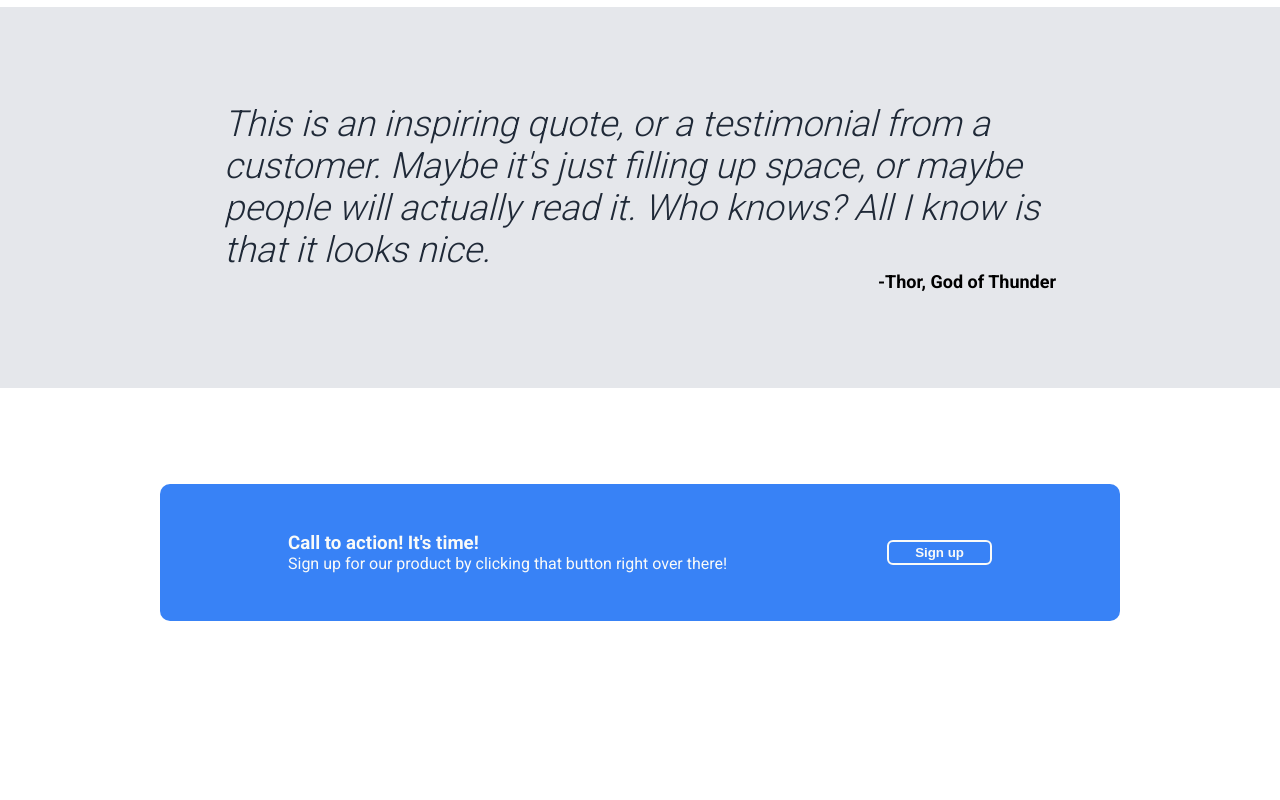
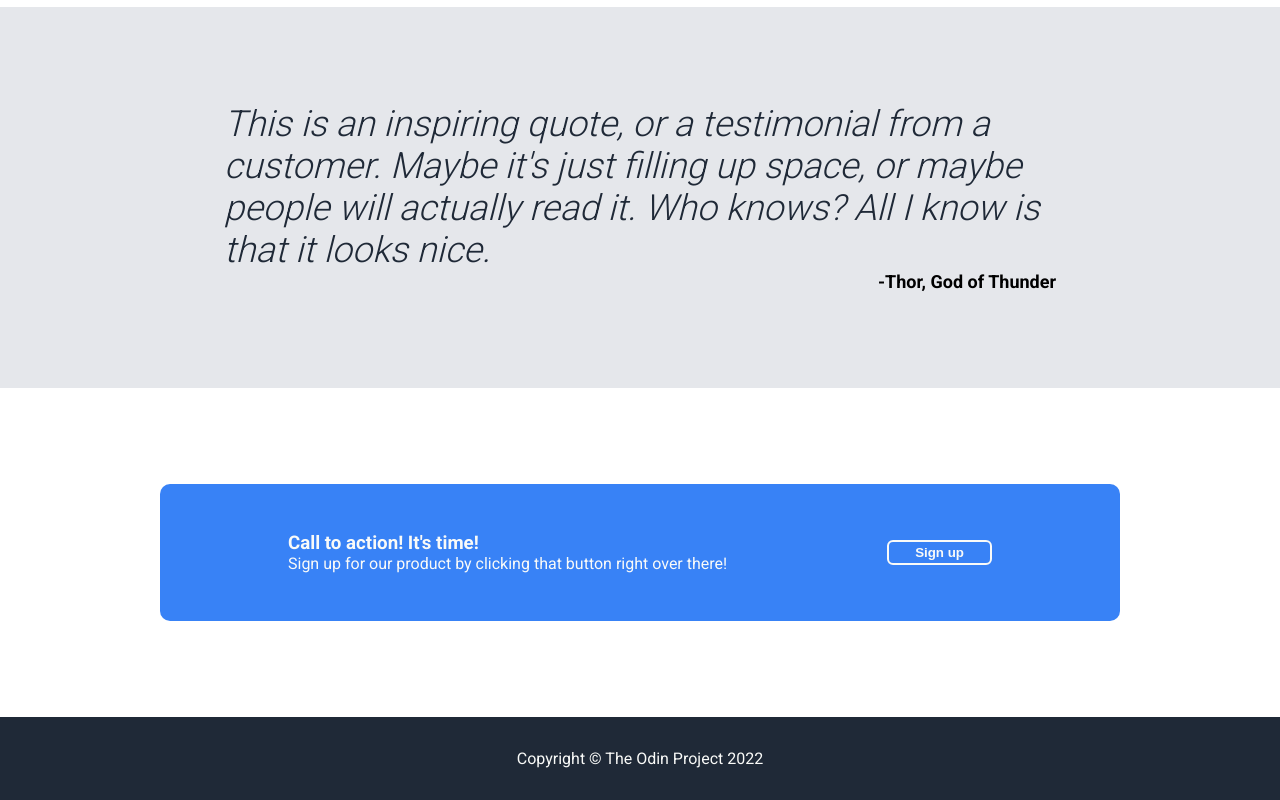
Before and after one commit to shieldzzz/odin-landing-page, a plain HTML site: page index.html in a window 1280 px wide. Shown: the part 867-1667 px from the top of the page. Before the commit the page ends 1584 px from the top, so only its background shows below. Drawn offline with Linux system fonts and the light colour scheme.

Commit message:
Add text to footer element in HTML, add CSS to footer

```diff
--- a/index.html
+++ b/index.html
@@ -75,6 +75,8 @@
         </div>
     </div>
 
-    <footer></footer>
+    <footer>
+        Copyright &copy The Odin Project 2022
+    </footer>
 </body>
 </html>
--- a/style.css
+++ b/style.css
@@ -177,3 +177,11 @@ img {
     border-radius: 6px;
     padding: 3px 26px;
 }
+
+footer {
+    display: flex;
+    justify-content: center;
+    padding: 2em;
+    color: #f9faf8;
+    background-color: #1f2937;
+}
```
